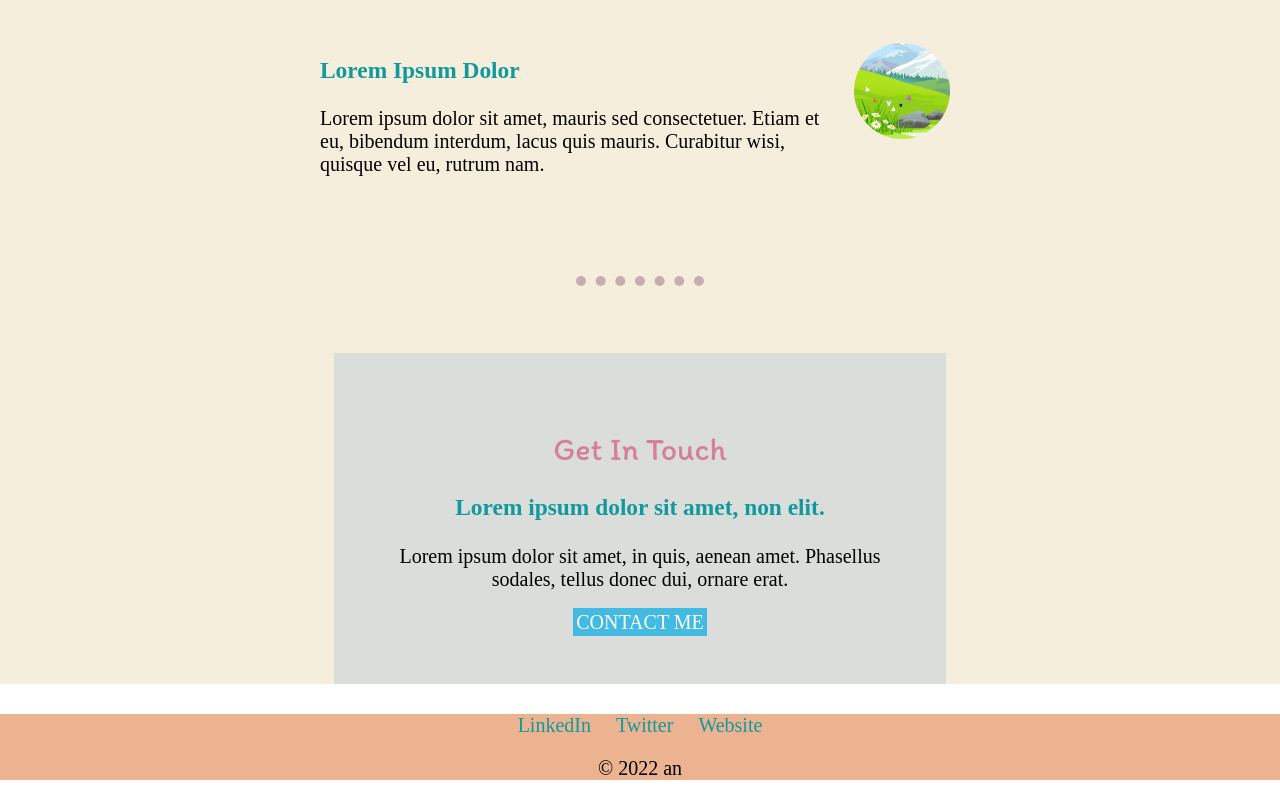
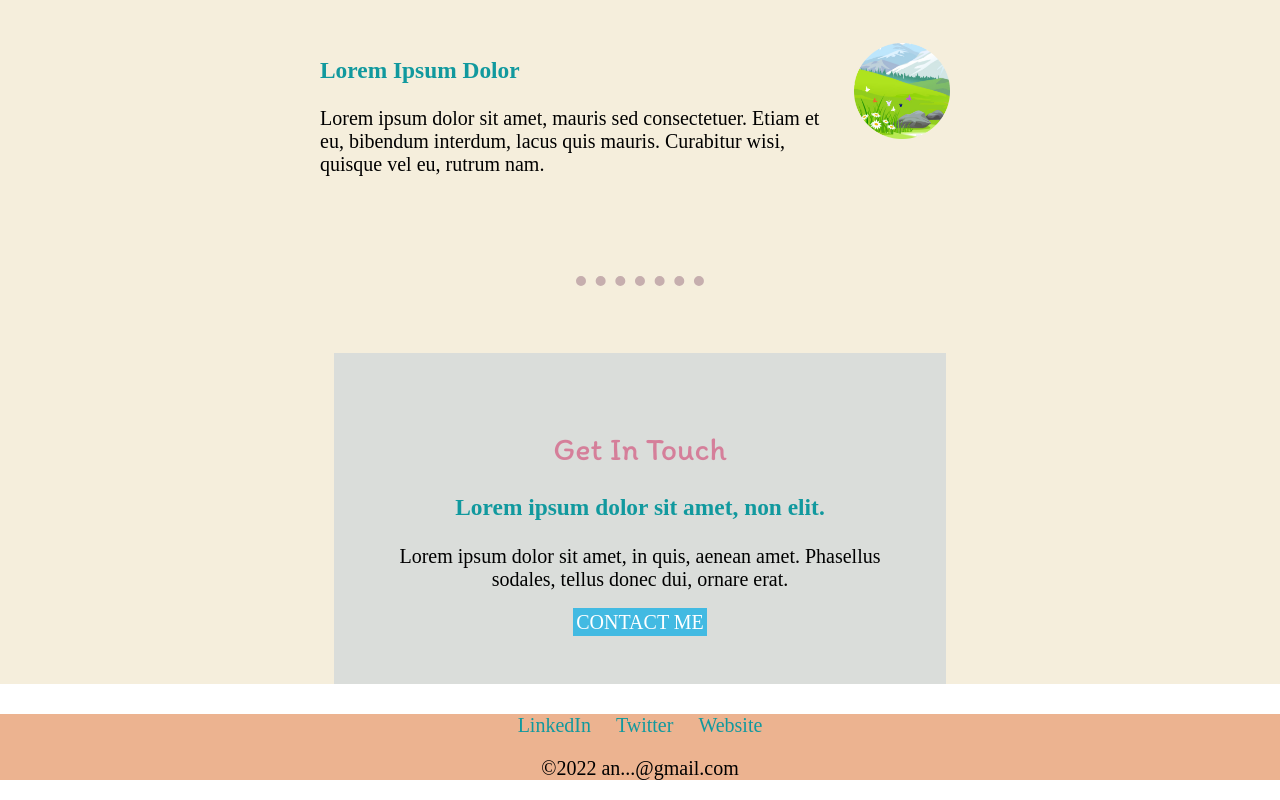
Before and after one commit to ankitt26/css, a plain HTML site: page index.html in a window 1280 px wide. Shown: the part 1185-1985 px from the top of the page. Drawn offline with Linux system fonts and the light colour scheme.

Commit message:
Update index.html

```diff
--- a/index.html
+++ b/index.html
@@ -59,7 +59,7 @@
     <a class="footer-link" href="https://www.linkedin.com/">LinkedIn</a>
     <a class="footer-link" href="https://twitter.com/">Twitter</a>
     <a class="footer-link" href="https://www.appbrewery.co/">Website</a>
-    <p font-size="8px">© 2022 an</p>
+    <p class="copyright">©2022 an...@gmail.com</p>
   </div>
 
 
```
